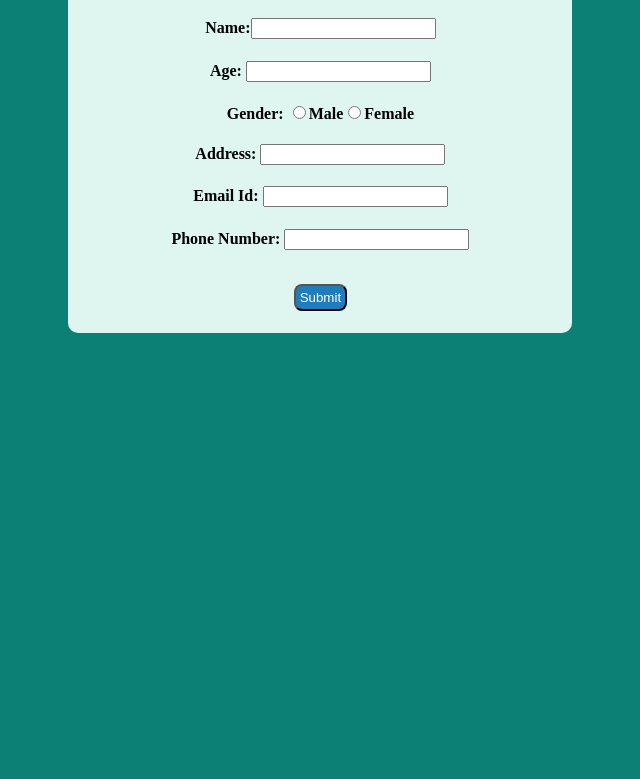
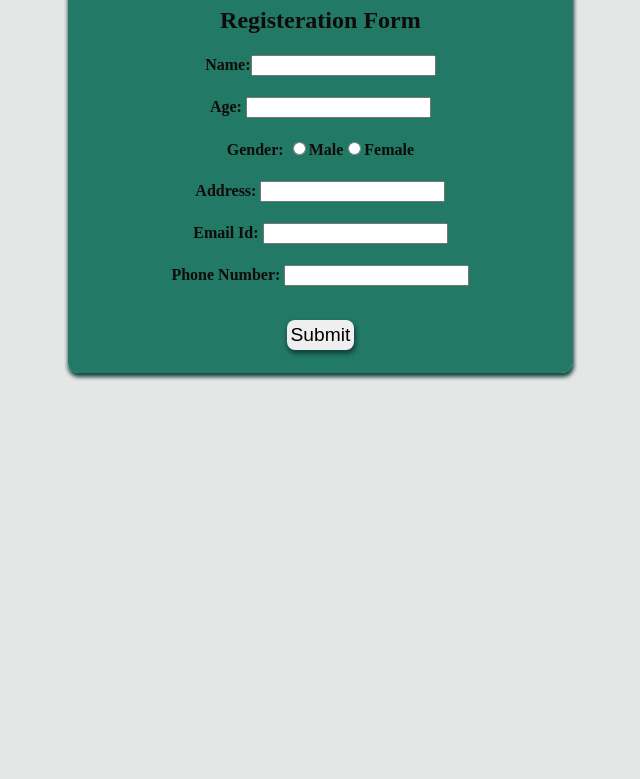
Before and after one commit to Prabhat147/Web-practice, a plain HTML site: page form.html in a window 1280 px wide. Shown: the part 130-909 px from the top of the page, without its empty margins (292-932 px from the left). After the commit the page ends 877 px from the top, so only its background shows below. Drawn offline with Linux system fonts and the light colour scheme.

Commit message:
styling changed + minor changes

```diff
--- a/form.html
+++ b/form.html
@@ -9,16 +9,21 @@
     <style>
         body {
             margin: 0%;
-            background: rgb(13, 128, 118);
+            background: rgb(229, 231, 231);
             height: 100vh;
             padding: 6vw 28vw;
             padding-top: 0%;
+            color: rgb(14, 11, 11);
+        }
+
+        #wrapper {
+            position: absolute;
         }
 
         .form {
             border-radius: 10px;
             text-align: center;
-            background: rgb(222, 245, 240);
+            background: rgb(34, 121, 102);
             width: 30em;
         }
 
@@ -38,14 +43,20 @@
 
         fieldset {
             border: none;
+            box-shadow: 1px 3px 4px 1px rgb(16, 68, 63)
         }
 
         .btn {
-            color: rgb(255, 255, 255);
             margin: 0.8rem;
             padding: 0.25rem;
+            font-size: 1.2rem;
+            border: none;
             border-radius: 0.5rem;
-            background: rgb(31, 125, 187);
+            box-shadow: 1px 3px 4px 1px rgb(16, 68, 63)
+        }
+
+        .btn:hover {
+            color: royalblue;
         }
 
         .gender {
@@ -72,7 +83,7 @@
             </div>
             <h4>address: <input type="text"></h4>
             <h4>email id: <input type="email"></h4>
-            <h4>phone number: <input type="phone number"></h4>
+            <h4>phone number: <input type="number"></h4>
             <input type="submit" class="btn">
     </div>
     </fieldset>
```
